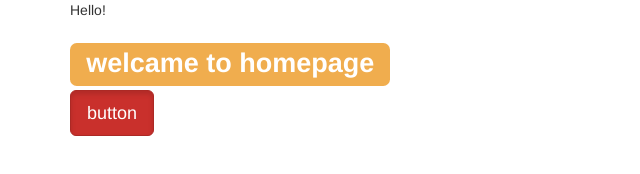
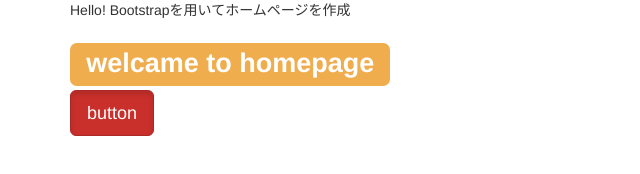
Before and after one commit to jintan1123/2016web2-3, a plain HTML site: page index.html in a window 1280 px wide. Shown: the whole page, without its empty margins (0-640 px from the left). Drawn offline with nearby package versions, Linux system fonts and the light colour scheme.

Commit message:
Update index.html

```diff
--- a/index.html
+++ b/index.html
@@ -9,7 +9,10 @@
   <body>
     <div class="container">
       Hello!
+      Bootstrapを用いてホームページを作成
       <h1><span class="label label-warning">welcame to homepage</span></h1>
+
+
       <p>
         <a href="#" class="btn btn-danger btn-lg active">button</a>
       </p>
```
